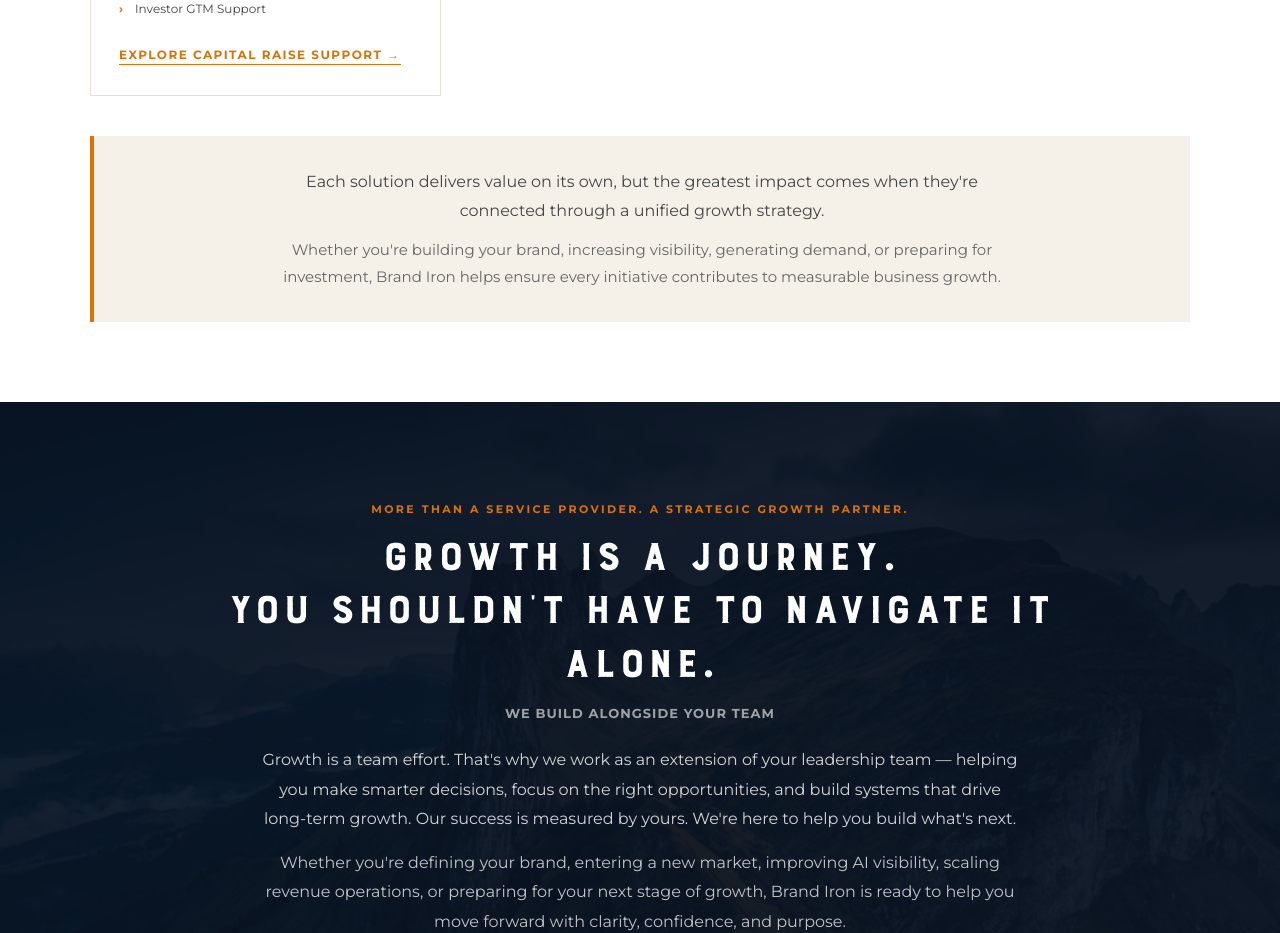
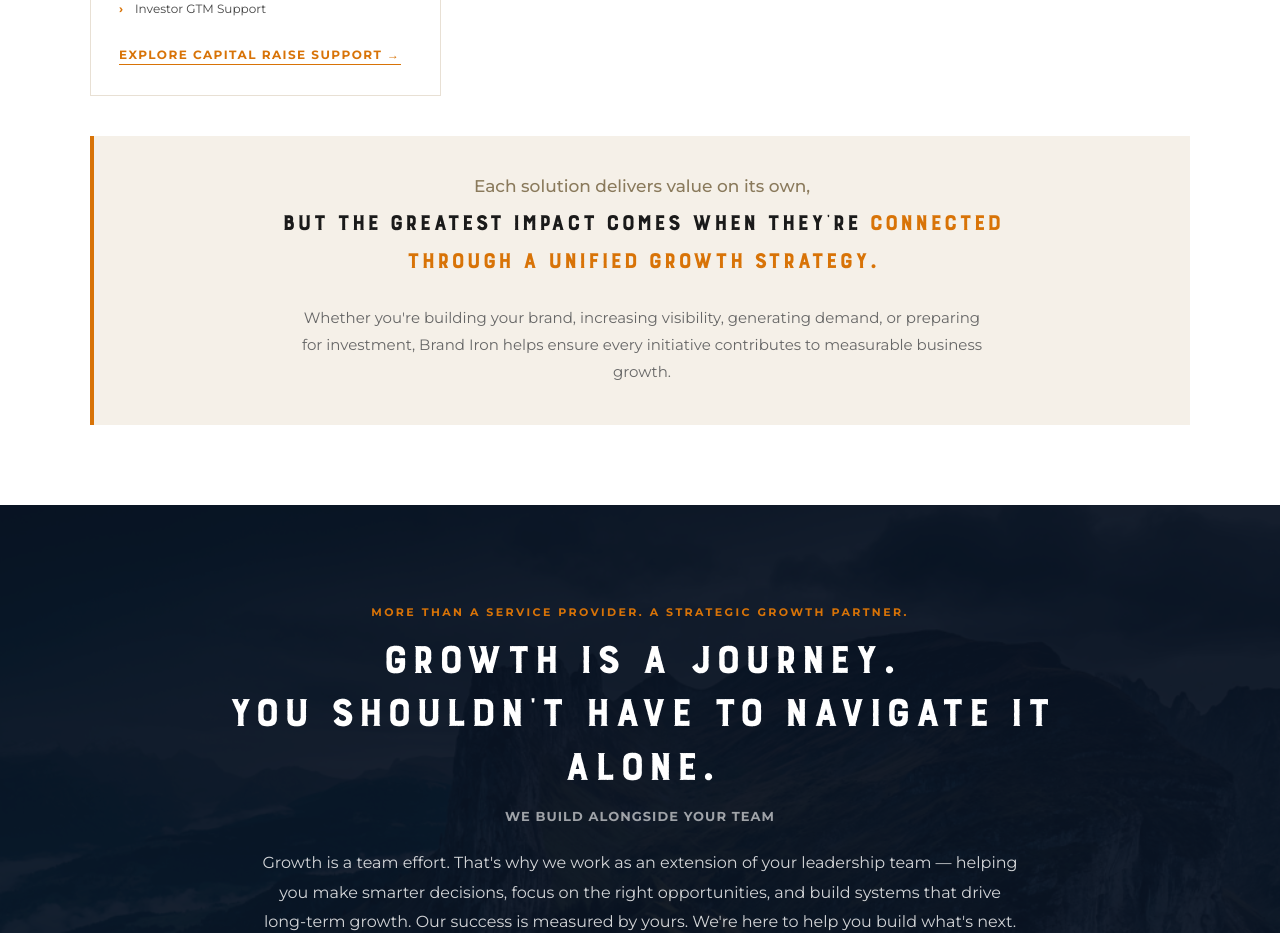
Before and after one commit to ateeq-brandiron/brand-iron-v1, a Next.js app: page / in a window 1280 px wide. Shown: the part 7040-7973 px from the top of the page. Built offline with nearby package versions, Linux system fonts and the light colour scheme.

Commit message:
Add visual hierarchy to Services closing statement
Split the flat two-paragraph closing into a quiet lead-in, a bold
statement with a copper-accented key phrase, and a smaller supporting
line beneath — matching the hierarchy pattern used in the other section
closings. No copy changed.

```diff
--- a/src/app/page.tsx
+++ b/src/app/page.tsx
@@ -518,11 +518,14 @@ export default function Home() {
           </div>
 
           {/* Closing */}
-          <div className={`reveal${s5.inView ? " visible" : ""}`} style={{ textAlign: "center", padding: "32px 40px", background: "#F5F0E8", borderLeft: "4px solid #d87307" }}>
-            <p style={{ fontFamily: "'Montserrat', sans-serif", fontSize: 16, lineHeight: 1.8, color: "#444", maxWidth: 760, margin: "0 auto 10px" }}>
-              Each solution delivers value on its own, but the greatest impact comes when they&apos;re connected through a unified growth strategy.
+          <div className={`reveal${s5.inView ? " visible" : ""}`} style={{ textAlign: "center", padding: "40px 48px", background: "#F5F0E8", borderLeft: "4px solid #d87307" }}>
+            <p style={{ fontFamily: "'Montserrat', sans-serif", fontSize: "clamp(14px, 1.6vw, 17px)", fontWeight: 500, color: "#8a7a5c", marginBottom: 10 }}>
+              Each solution delivers value on its own,
             </p>
-            <p style={{ fontFamily: "'Montserrat', sans-serif", fontSize: 15, lineHeight: 1.8, color: "#666", maxWidth: 760, margin: "0 auto" }}>
+            <p style={{ fontFamily: "'Burford Rustic Black', sans-serif", fontSize: "clamp(19px, 2.4vw, 28px)", fontWeight: 900, textTransform: "uppercase", letterSpacing: "0.02em", lineHeight: 1.35, color: "#1a1a1a", maxWidth: 760, margin: "0 auto 22px" }}>
+              but the greatest impact comes when they&apos;re <span style={{ color: "#d87307" }}>connected through a unified growth strategy.</span>
+            </p>
+            <p style={{ fontFamily: "'Montserrat', sans-serif", fontSize: 15, lineHeight: 1.8, color: "#666", maxWidth: 700, margin: "0 auto" }}>
               Whether you&apos;re building your brand, increasing visibility, generating demand, or preparing for investment, Brand Iron helps ensure every initiative contributes to measurable business growth.
             </p>
           </div>
```
